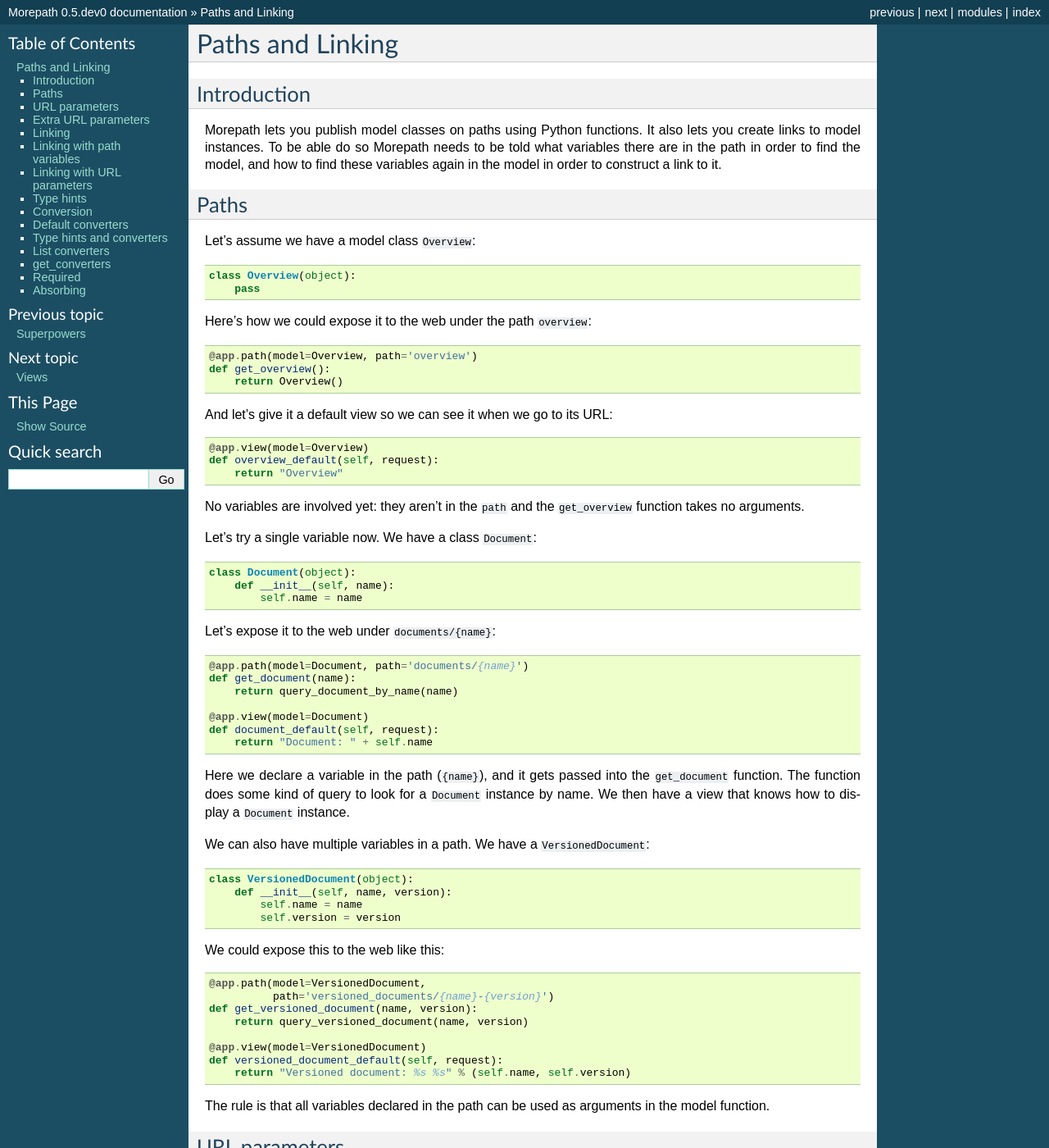
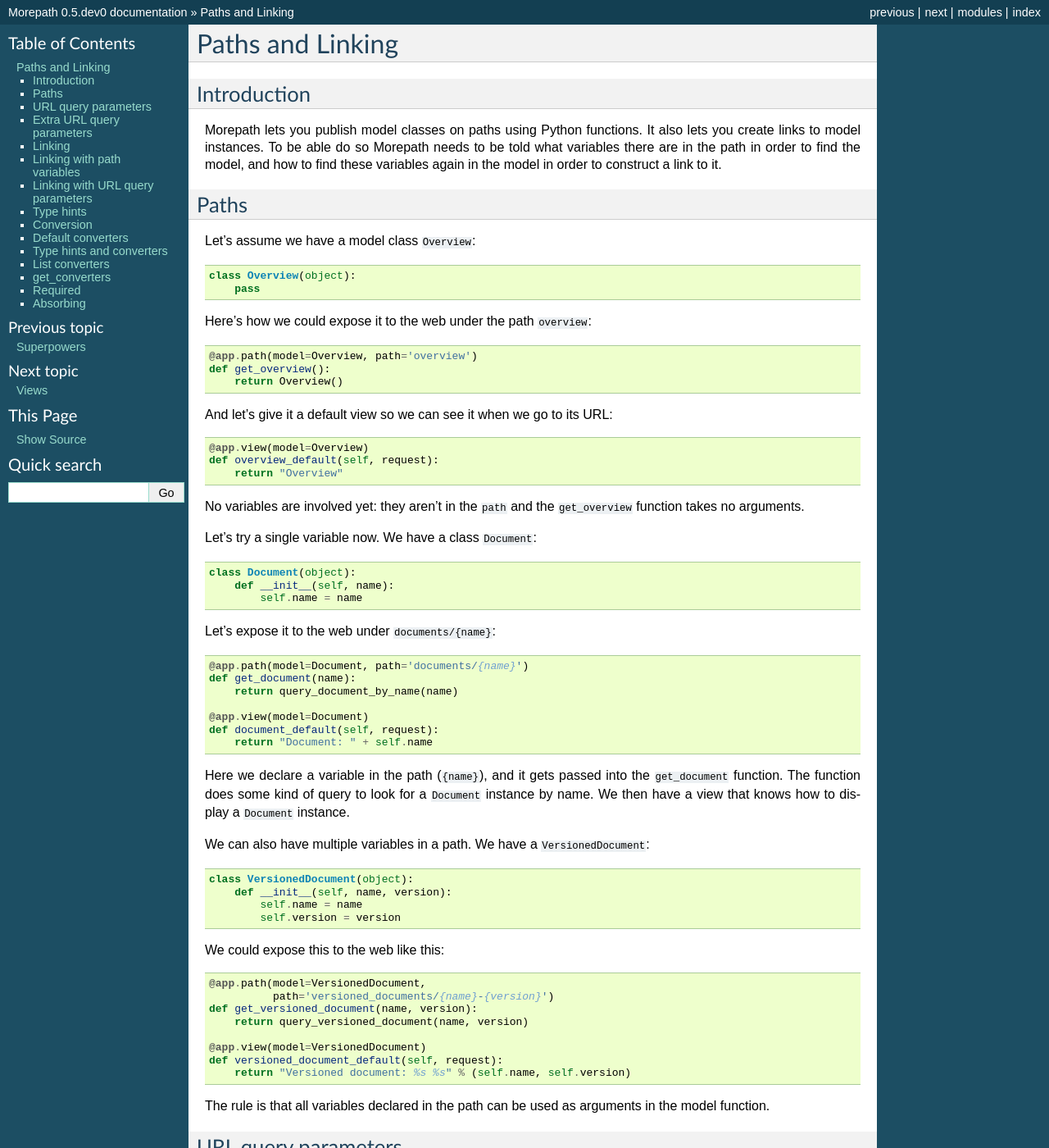
Before and after one commit to morepath/morepath, a Sphinx documentation site: the page built from doc/paths_and_linking.rst, in a window 1280 px wide and 1400 px high. Shown: the whole window at 82% size. Built offline with Sphinx 7.4.7, drawn with Linux system fonts in a browser that asks for light colours; some of the changed text lies outside the part shown.

Commit message:
A few tweaks to include the text 'query parameters', and a grammar fix.

```diff
--- a/doc/paths_and_linking.rst
+++ b/doc/paths_and_linking.rst
@@ -77,8 +77,8 @@
 The rule is that all variables declared in the path can be used as
 arguments in the model function.
 
-URL parameters
---------------
+URL query parameters
+--------------------
 
 What if we want to use URL parameters to expose models? That is
 possible too. Let's look at the ``Document`` case first::
@@ -143,8 +143,8 @@
 Like with path variables, you can have as many URL parameters as you
 want.
 
-Extra URL parameters
---------------------
+Extra URL query parameters
+--------------------------
 
 URL parameters are matched with function arguments, but it could be
 you're interested in an arbitrary amount of extra URL parameters. You
@@ -280,8 +280,8 @@
   def get_search_results(text, extra_parameters):
       ...
 
-Linking with URL parameters
----------------------------
+Linking with URL query parameters
+---------------------------------
 
 Linking works the same way for URL parameters as it works for path
 variables.
```
Also changed, not shown: other parts of doc/paths_and_linking.rst (+1 -1 lines).
